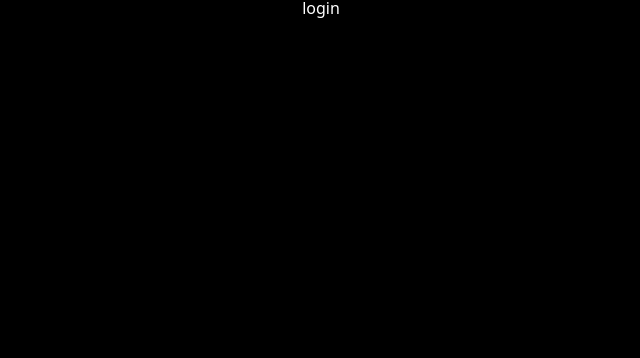
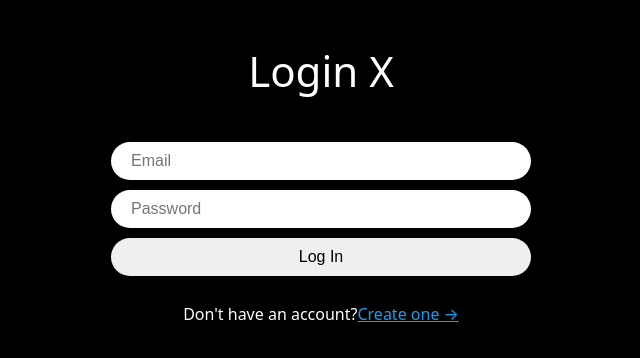
Before and after one commit to wkdwlgo/ntwitter, a React (Vite) app: page /login in a window 1280 px wide. Shown: the top 358 px of the page, without its empty margins (319-959 px from the left). Built offline with nearby package versions, Linux system fonts and the light colour scheme.

Commit message:
components css and login complete

```diff
--- /dev/null
+++ b/src/components/auth-components.ts
@@ -0,0 +1,49 @@
+import styled from "styled-components";
+
+export const Wrapper = styled.div`
+    height: 100%;
+    display:flex;
+    flex-direction: column;
+    align-items: center;
+    width:  420px;
+    padding:  50px 0px;
+`;
+
+export const Form = styled.form`
+    margin-top:  50px;
+    margin-bottom: 10px;
+    display: flex;
+    flex-direction: column;
+    gap: 10px;
+    width: 100%;
+`;
+
+export const Input= styled.input`
+    padding: 10px 20px;
+    border-radius:  50px;
+    border:none;
+    width: 100%;
+    font-size: 16px;
+    &[type="submit"]{
+        cursor: pointer;
+        &:hover{
+            opacity: 0.8;
+        }
+    }
+`;
+
+export const Title= styled.h1`
+    font-size: 42px;
+`;
+
+export const Error= styled.span`
+    font-weight: 600;
+    color:tomato;
+`;
+
+export const Switcher=styled.span`
+    margin-top: 20px;
+    a{
+        color: #1d9df0;
+    }
+`;
--- a/src/routes/create-account.tsx
+++ b/src/routes/create-account.tsx
@@ -1,49 +1,10 @@
 import { createUserWithEmailAndPassword, updateProfile } from "firebase/auth";
 import { useState } from "react";
-import styled from "styled-components";
 import { auth } from "../firebase";
-import { useNavigate } from "react-router-dom";
+import { useNavigate, Link } from "react-router-dom";
+import { FirebaseError } from "firebase/app";
+import { Error, Input, Switcher, Title, Wrapper,Form } from "../components/auth-components";
 
-
-const Wrapper = styled.div`
-    height: 100%;
-    display:flex;
-    flex-direction: column;
-    align-items: center;
-    width:  420px;
-    padding:  50px 0px;
-`;
-
-const Form = styled.form`
-    margin-top:  50px;
-    display: flex;
-    flex-direction: column;
-    gap: 10px;
-    width: 100%;
-`;
-
-const Input= styled.input`
-    padding: 10px 20px;
-    border-radius:  50px;
-    border:none;
-    width: 100%;
-    font-size: 16px;
-    &[type="submit"]{
-        cursor: pointer;
-        &:hover{
-            opacity: 0.8;
-        }
-    }
-`;
-
-const Title= styled.h1`
-    font-size: 42px;
-`;
-
-const Error= styled.span`
-    font-weight: 600;
-    color:tomato;
-`;
 
 export default function CreateAccount(){
     const navigate=useNavigate();
@@ -66,6 +27,7 @@
     }
     const onSubmit=async (e:React.FormEvent<HTMLFormElement>)=>{
         e.preventDefault();
+        setError("")
         if(isLoading || name===""|| email===""||password==="") return;
         try{
             //1. 계정 생성
@@ -79,6 +41,10 @@
             navigate("/");
         }catch(e){
             //에러 잡기
+            console.log(e);
+            if(e instanceof FirebaseError){
+                setError(e.message)
+            }
         }
         finally{
             setLoading(true);
@@ -94,6 +60,9 @@
                 <Input type="submit" value={isLoading ? "Loading...":"Create Account"} />
             </Form>
             {error !== ""?<Error>{error}</Error>:null}
+            <Switcher>
+                Already have an account?<Link to="/login">Log in &rarr;</Link>
+            </Switcher>
         </Wrapper>
     )
 }
--- a/src/routes/login.tsx
+++ b/src/routes/login.tsx
@@ -1,4 +1,58 @@
+
+import { useState } from "react";
+import { auth } from "../firebase";
+import { useNavigate, Link } from "react-router-dom";
+import { FirebaseError } from "firebase/app";
+import { signInWithEmailAndPassword } from "firebase/auth";
+import { Error, Form, Input, Switcher, Title, Wrapper } from "../components/auth-components";
+
 export default function Login(){
+    const navigate=useNavigate();
+    const [isLoading, setLoading]=useState(false);
 
-    return <h1>login</h1>
+    const [email, setEmail]=useState("");
+    const [password, setPassword]=useState("");
+    const [error, setError]=useState("");
+    const onChange = (e: React.ChangeEvent<HTMLInputElement>)=>{
+        const{target:{name, value}}=e;
+        if(name==="email"){
+            setEmail(value)
+        }
+        else if(name==="password"){
+            setPassword(value)
+        }
+    }
+    const onSubmit=async (e:React.FormEvent<HTMLFormElement>)=>{
+        e.preventDefault();
+        setError("")
+        if(isLoading ||  email===""||password==="") return;
+        try{
+            setLoading(true);
+            await signInWithEmailAndPassword(auth,email,password);
+            navigate("/");
+        }catch(e){
+            //에러 잡기
+            console.log(e);
+            if(e instanceof FirebaseError){
+                setError(e.message)
+            }
+        }
+        finally{
+            setLoading(false);
+        }
+    }
+    return (
+        <Wrapper>
+            <Title>Login X</Title>
+            <Form onSubmit={onSubmit}>
+                <Input onChange={onChange} name="email" value={email} placeholder="Email" type="email" required/>
+                <Input onChange={onChange} name="password" value={password} placeholder="Password" type="password" required/>
+                <Input type="submit" value={isLoading ? "Loading...":"Log In"} />
+            </Form>
+            {error !== ""?<Error>{error}</Error>:null}
+            <Switcher>
+                Don't have an account?<Link to="/create-account">Create one &rarr;</Link>
+            </Switcher>
+        </Wrapper>
+    )
 }
```
